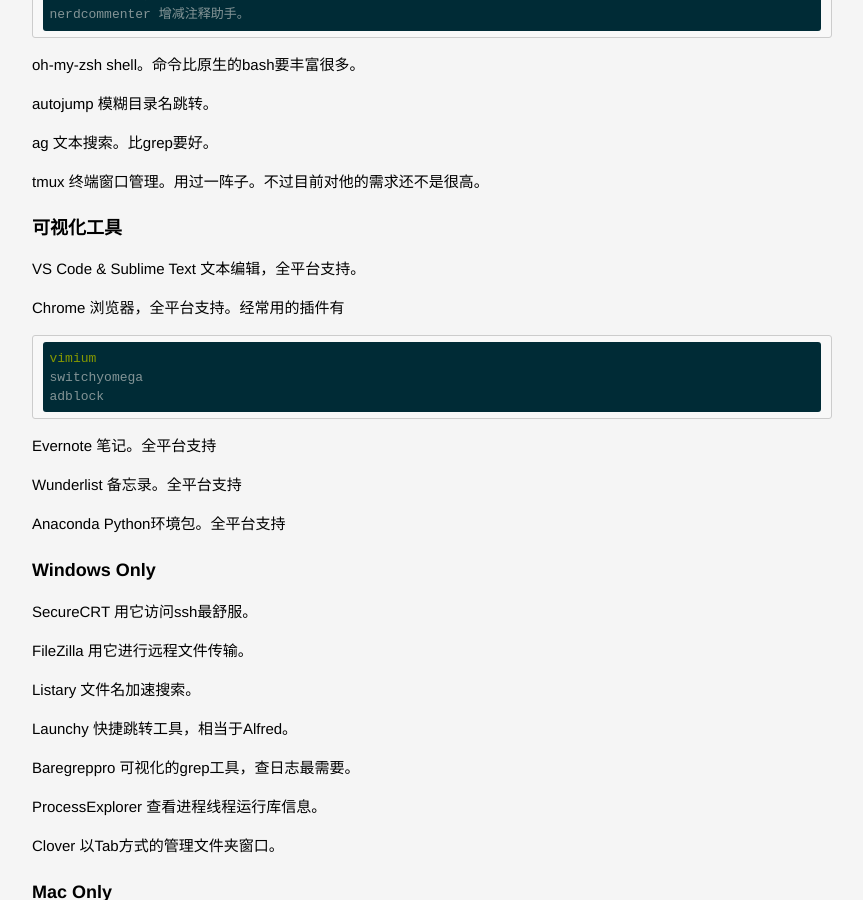
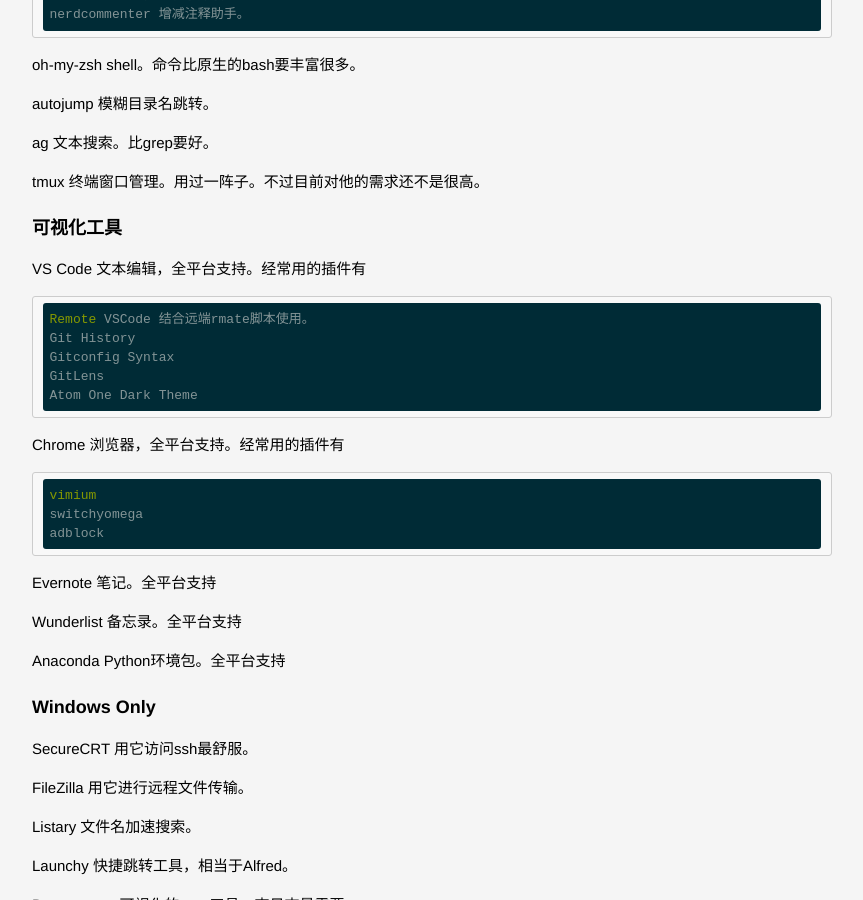
Before and after one commit to lucky521/blog, a Jekyll site: the page built from _posts/productivity/2015-01-03-tool-i-use.markdown, in a window 1280 px wide and 900 px high, scrolled down 1179 px. Shown: the whole window, without its empty margins (208-1071 px from the left). Built offline with Jekyll 4.4.1, drawn with Linux system fonts in a browser that asks for light colours.

Commit message:
update blog

```diff
--- a/_posts/ml/2018-05-15-nlp-using-machine-learning.markdown
+++ b/_posts/ml/2018-05-15-nlp-using-machine-learning.markdown
@@ -53,6 +53,8 @@
 具体到算法，我们这么把一个词变为一个浮点数向量？
 
 ### Skip-Gram model
+
+https://www.kdnuggets.com/2018/04/implementing-deep-learning-methods-feature-engineering-text-data-skip-gram.html
 
 ### Bag of words model
 
--- a/_posts/productivity/2015-01-03-tool-i-use.markdown
+++ b/_posts/productivity/2015-01-03-tool-i-use.markdown
@@ -38,7 +38,13 @@
 
 ### 可视化工具
 
-VS Code & Sublime Text 文本编辑，全平台支持。
+VS Code 文本编辑，全平台支持。经常用的插件有
+
+	Remote VSCode 结合远端rmate脚本使用。
+	Git History
+	Gitconfig Syntax
+	GitLens
+	Atom One Dark Theme
 
 Chrome 浏览器，全平台支持。经常用的插件有
 
```
Also changed, not shown: _posts/ml/2018-11-05-Taobao-Rank.markdown (+11 -0 lines).
